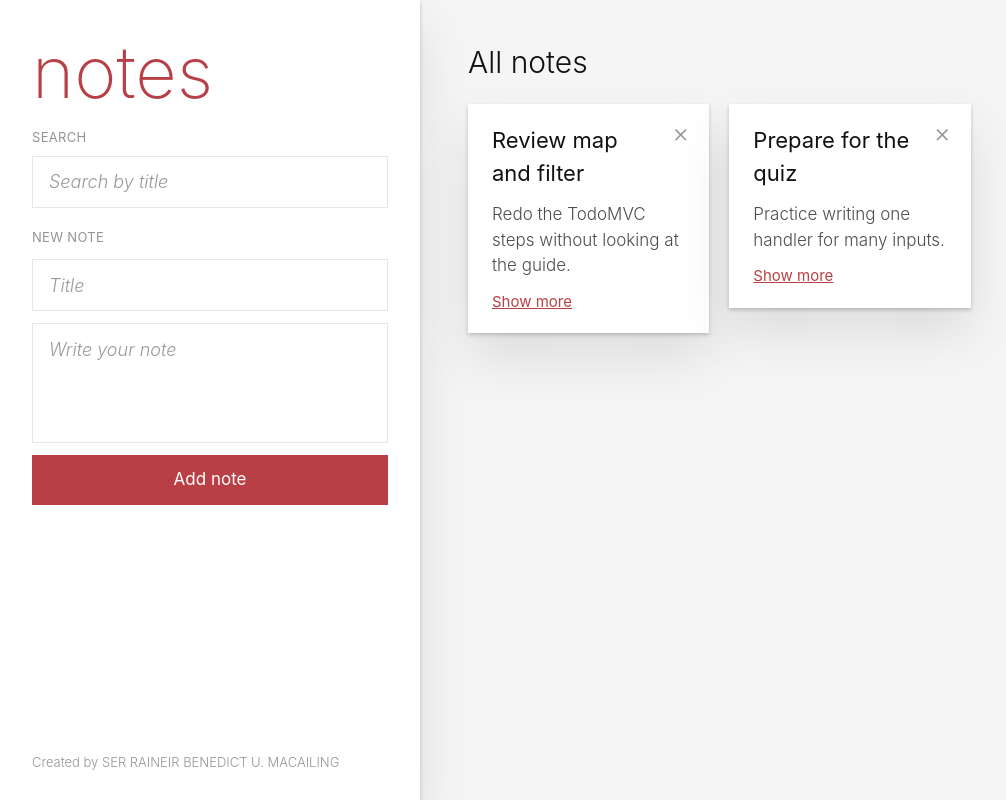
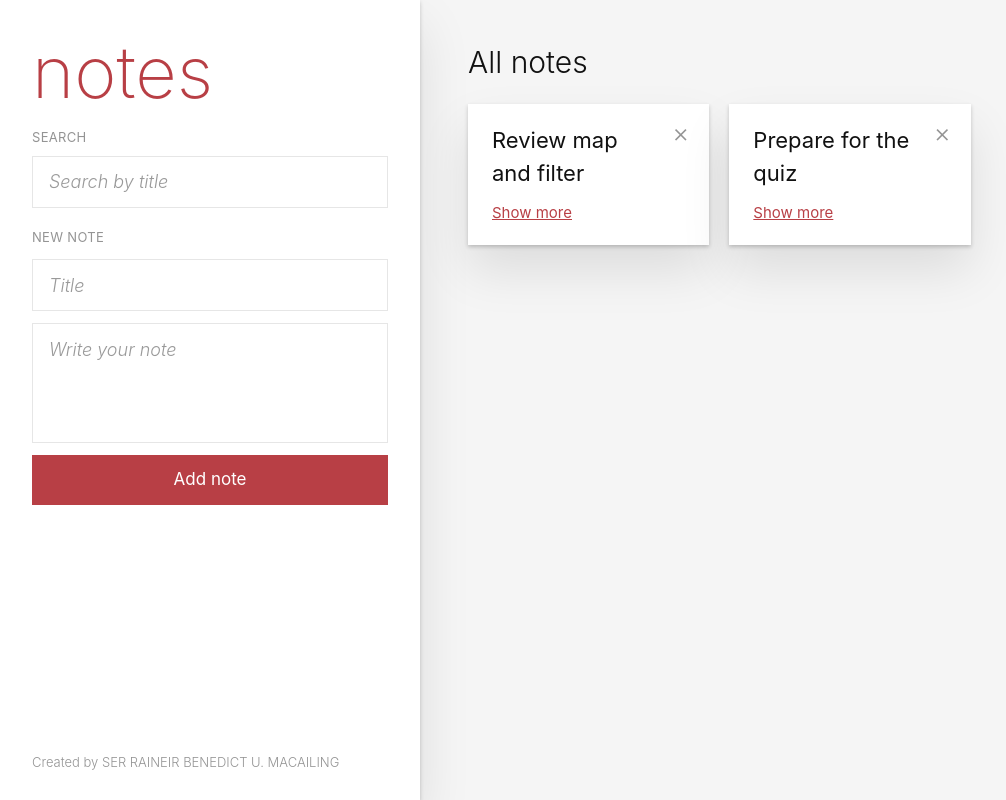
Before and after one commit to Macailing/csit340g8-notes, a React (Vite) app: page / in a window 1280 px wide. Shown: the whole page, without its empty margins (0-1006 px from the left). Built offline with nearby package versions, Linux system fonts and the light colour scheme.

Commit message:
feat: add show more to note cards

```diff
--- a/src/components/NoteCard.jsx
+++ b/src/components/NoteCard.jsx
@@ -1,16 +1,23 @@
+import { useState } from 'react'
+
 function NoteCard({ title, body }) {
+  const [isBodyVisible, setIsBodyVisible] = useState(false)
+
   return (
     <div>
       <h3 className="pr-8 text-[22px] font-normal break-words">{title}</h3>
-      <p className="mt-3 text-[17px] break-words whitespace-pre-wrap text-[#4d4d4d]">
-        {body}
-      </p>
       <button
         type="button"
+        onClick={() => setIsBodyVisible((visible) => !visible)}
         className="mt-3 cursor-pointer text-[15px] font-normal text-[#b83f45] underline"
       >
-        Show more
+        {isBodyVisible ? 'Show less' : 'Show more'}
       </button>
+      {isBodyVisible && (
+        <p className="mt-3 text-[17px] break-words whitespace-pre-wrap text-[#4d4d4d]">
+          {body}
+        </p>
+      )}
     </div>
   )
 }
```
